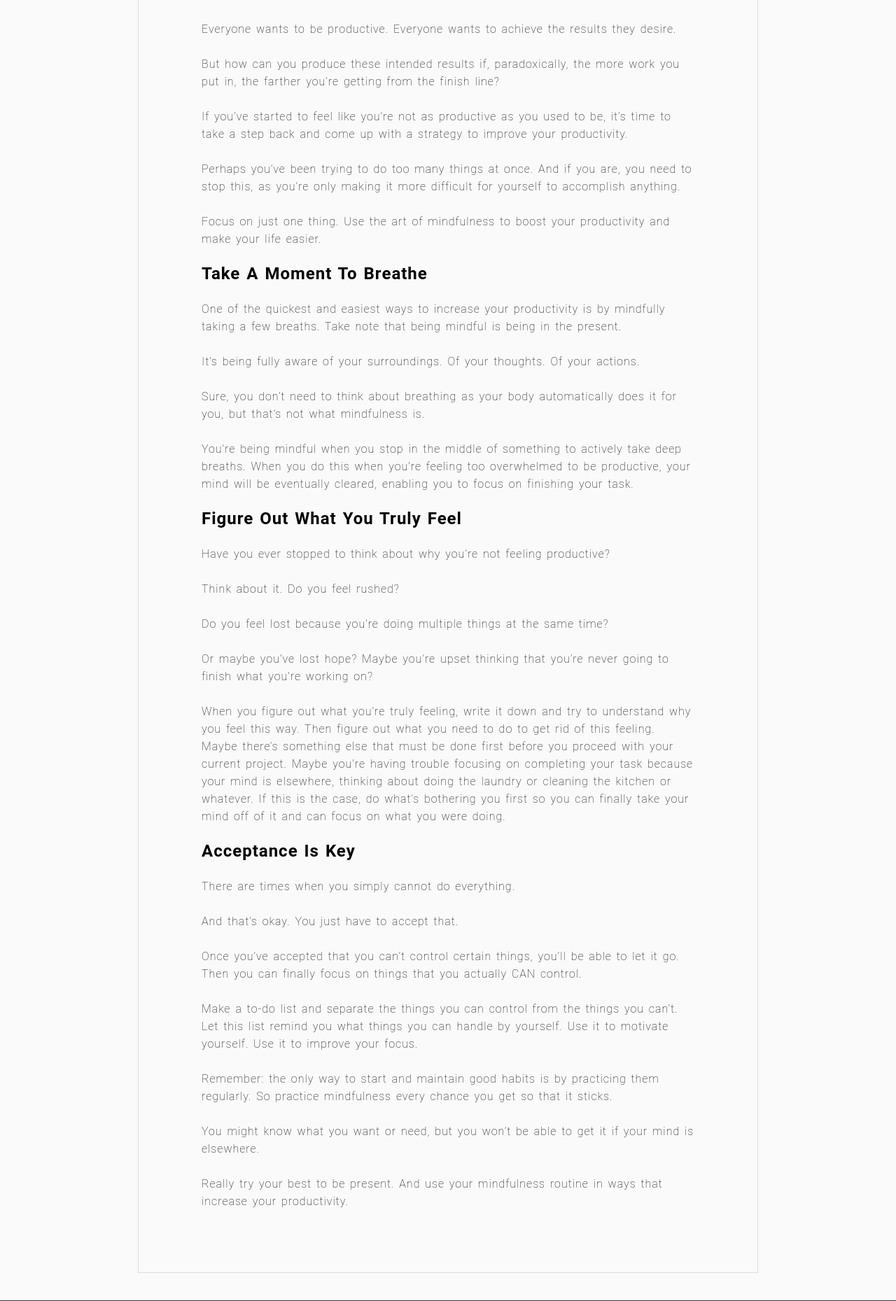
After one commit to jhoporter/jporterwork, a Flask app: page /productivity-hacks in a window 1280 px wide. The commit adds this page. Shown: the part 847-2706 px from the top of the page at 70% size. Run offline with Flask 2, Linux system fonts and the light colour scheme.

Commit message:
Added writing samples

```diff
--- a/app/routes.py
+++ b/app/routes.py
@@ -77,3 +77,27 @@ def ordering():
 @app.route('/hiring-product-development-firm')
 def hiringproduct():
     return render_template('sample-hiring-product-development.html', title='Hiring A Product Development Firm')
+
+
+@app.route('/maximizing-the-effects-of-caffeine')
+def coffee():
+    return render_template('sample-maximizing-the-effects.html', title="Maximizing the Effects of Caffeine")
+
+
+@app.route('/productivity-hacks')
+def productivity():
+    return render_template('sample-productivity-hacks.html', title="Productivity Hacks")
+
+
+@app.route('/yamaha-hs7-review')
+def yamaha():
+    return render_template('sample-yamaha-hs7-review.html', title="Yamaha HS7 Review")
+
+
+@app.route('/parcel-pending-press-release')
+def parcel():
+    return render_template('sample-parcel-pending.html', title="Parcel Pending Press Release")
+
+@app.route('/wean-your-baby-with-fruits-and-vegetables')
+def wean():
+    return  render_template('sample-wean-your-baby.html', title="Wean Your Baby with Fruits and Vegetables")
--- a/app/static/styles.css
+++ b/app/static/styles.css
@@ -139,6 +139,10 @@ a:hover {
 
 
 .article-category {
+  margin-bottom: 6%;
+}
+
+.article-desc {
   margin-bottom: 6%;
 }
 
--- a/app/templates/sample-landing.html
+++ b/app/templates/sample-landing.html
@@ -18,7 +18,7 @@
 
   <div class="blog-box">
     <div class="blog-image-box">
-      <a href="https://pixabay.com/photos/idea-light-bulb-creative-3310390/" target="_blank"><img src="/static/idea.png" class="blog-image"></a>
+      <a href="https://pixabay.com/photos/idea-light-bulb-creative-3310390/" target="_blank"><img src="/static/idea.png" class="blog-image" alt="laptop"></a>
     </div>
 
     <div class="blog-description-box">
--- /dev/null
+++ b/app/templates/sample-productivity-hacks.html
@@ -0,0 +1,78 @@
+{% extends "layout.html" %}
+
+{% block content %}
+
+<div class="article-container">
+  <div class="article">
+
+    <div class="article-title">Productivity Hacks to Help You Get More Done</div>
+    <div class="article-category">Category: Self-Improvement</div>
+    <div>
+      <img src="/static/happiness.png" class="article-image" alt="woman enjoying the outdoors">
+    </div>
+    <div class="article-body">
+      <p>Everyone wants to be productive. Everyone wants to achieve the results they desire.</p>
+
+      <p>But how can you produce these intended results if, paradoxically, the more work you put in, the farther you’re getting from the finish line?</p>
+
+      <p>If you’ve started to feel like you’re not as productive as you used to be, it’s time to take a step back and come up with a strategy to improve your productivity.</p>
+
+      <p>Perhaps you’ve been trying to do too many things at once. And if you are, you need to stop this, as you’re only making it more difficult for yourself to accomplish anything.</p>
+
+      <p>Focus on just one thing. Use the art of mindfulness to boost your productivity and make your life easier.</p>
+
+      <h2>Take A Moment To Breathe</h2>
+
+      <p>One of the quickest and easiest ways to increase your productivity is by mindfully taking a few breaths. Take note that being mindful is being in the present.</p>
+
+      <p>It’s being fully aware of your surroundings. Of your thoughts. Of your actions.</p>
+
+      <p>Sure, you don’t need to think about breathing as your body automatically does it for you, but that’s not what mindfulness is.</p>
+
+      <p>You’re being mindful when you stop in the middle of something to actively take deep breaths. When you do this when you’re feeling too overwhelmed to be productive, your mind will be eventually cleared, enabling you to focus on finishing your task.</p>
+
+      <h2>Figure Out What You Truly Feel</h2>
+
+      <p>Have you ever stopped to think about why you’re not feeling productive?</p>
+
+      <p>Think about it. Do you feel rushed?</p>
+
+      <p>Do you feel lost because you’re doing multiple things at the same time?</p>
+
+      <p>Or maybe you’ve lost hope? Maybe you’re upset thinking that you’re never going to finish what you’re working on?</p>
+
+      <p>When you figure out what you’re truly feeling, write it down and try to understand why you feel this way. Then figure out what you need to do to get rid of this feeling. Maybe there’s something else that must be done first before you proceed with your current project. Maybe you’re having trouble focusing on completing your task because your mind is elsewhere, thinking about doing the laundry or cleaning the kitchen or whatever. If this is the case, do what’s bothering you first so you can finally take your mind off of it and can focus on what you were doing.</p>
+
+      <h2>Acceptance Is Key</h2>
+
+      <p>There are times when you simply cannot do everything.</p>
+
+      <p>And that’s okay. You just have to accept that.</p>
+
+      <p>Once you’ve accepted that you can’t control certain things, you’ll be able to let it go. Then you can finally focus on things that you actually CAN control.</p>
+
+      <p>Make a to-do list and separate the things you can control from the things you can’t. Let this list remind you what things you can handle by yourself. Use it to motivate yourself. Use it to improve your focus.</p>
+
+      <p>Remember: the only way to start and maintain good habits is by practicing them regularly. So practice mindfulness every chance you get so that it sticks.</p>
+
+      <p>You might know what you want or need, but you won’t be able to get it if your mind is elsewhere.</p>
+
+      <p>Really try your best to be present. And use your mindfulness routine in ways that increase your productivity.</p>
+
+
+
+
+
+
+
+
+
+
+
+    </div>
+  </div>
+
+
+</div>
+
+{% endblock %}
```
Also changed, not shown: app/templates/sample-maximizing-the-effects.html (added, +46 -0 lines), app/templates/sample-parcel-pending.html (added, +47 -0 lines), app/templates/sample-wean-your-baby.html (added, +41 -0 lines), app/templates/sample-yamaha-hs7-review.html (added, +53 -0 lines), app/templates/samples.html (+18 -18 lines).
